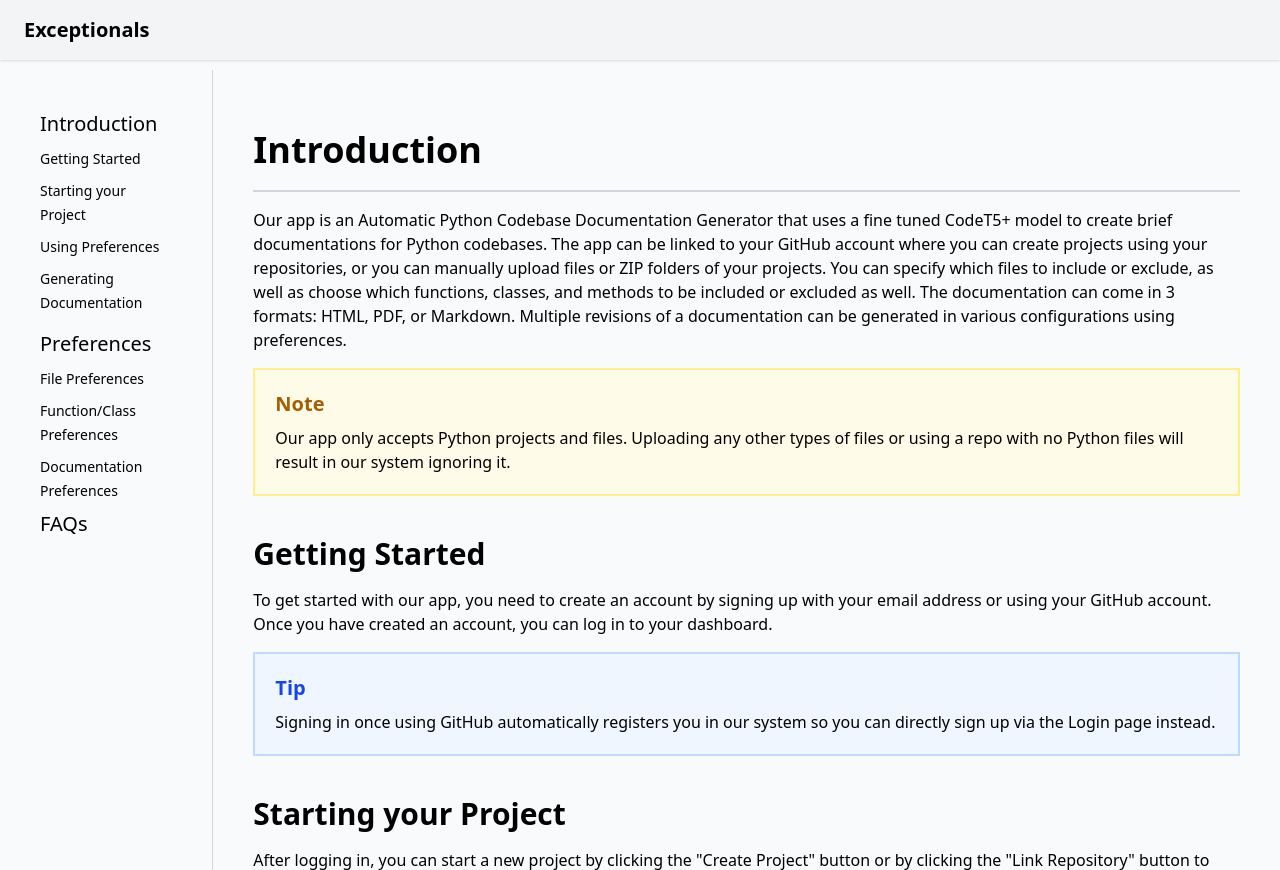
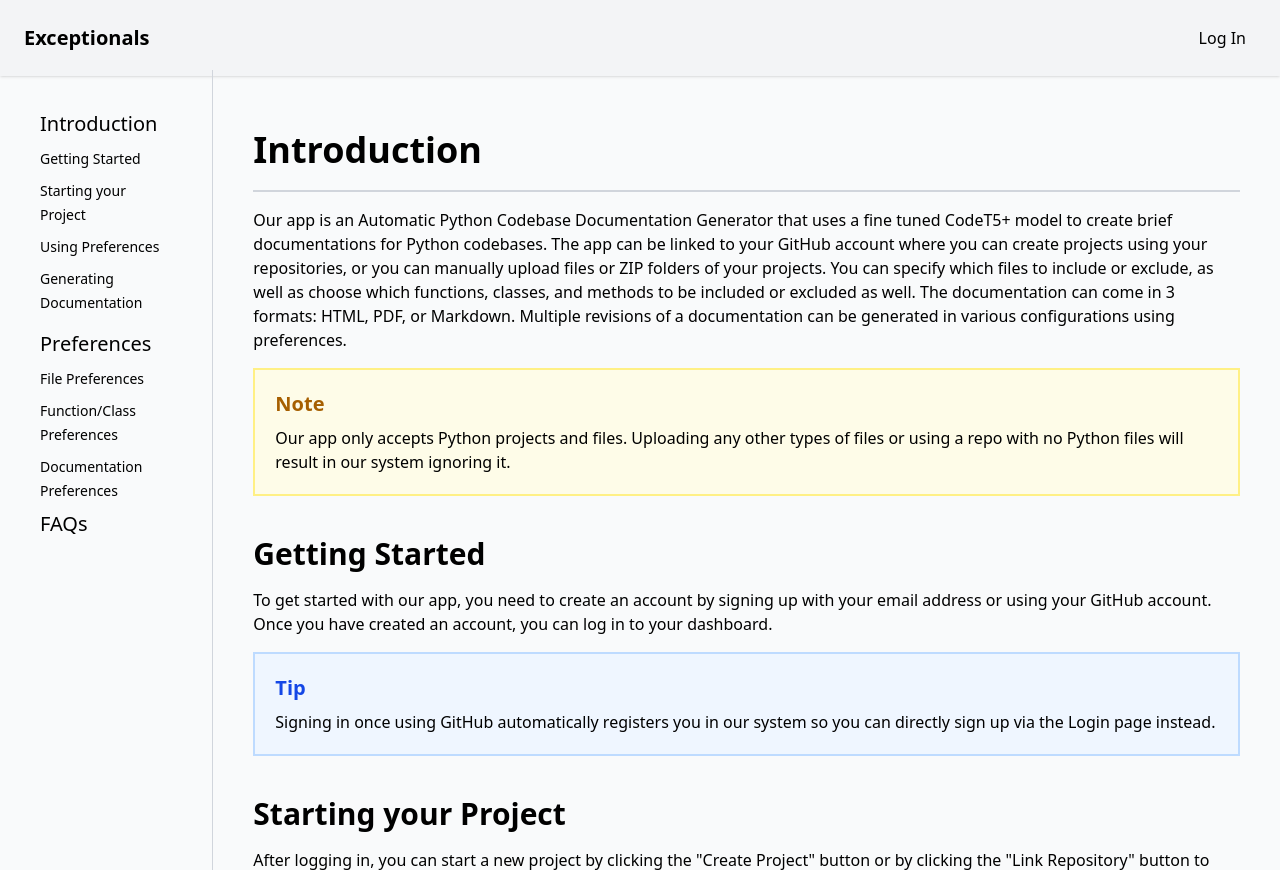
Before and after one commit to Mir-2002/exceptionals-v2, a React (Vite) app in the folder client/: page /guide in a window 1280 px wide. Built offline with nearby package versions, Linux system fonts and the light colour scheme; no server answers.

Commit message:
Added login button in header

```diff
--- a/client/src/components/Header.jsx
+++ b/client/src/components/Header.jsx
@@ -8,6 +8,10 @@ const Header = () => {
   const navigate = useNavigate();
   const [dropdownOpen, setDropdownOpen] = useState(false);
   const dropdownRef = useRef(null);
+
+  const handleLogin = () => {
+    navigate("/login");
+  };
 
   const handleLogout = () => {
     logout();
@@ -46,6 +50,12 @@ const Header = () => {
   return (
     <header className="flex justify-between items-center px-6 py-4 bg-gray-100 shadow">
       <div className="text-xl font-bold">Exceptionals</div>
+      <button
+        className="ml-auto rounded-md hover:bg-gray-200 focus:bg-gray-300 p-2.5 font-medium"
+        onClick={handleLogin}
+      >
+        Log In
+      </button>
       {user && (
         <div className="relative flex items-center gap-x-2" ref={dropdownRef}>
           <button
```
